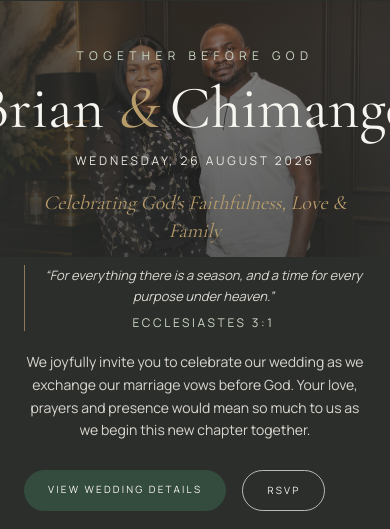
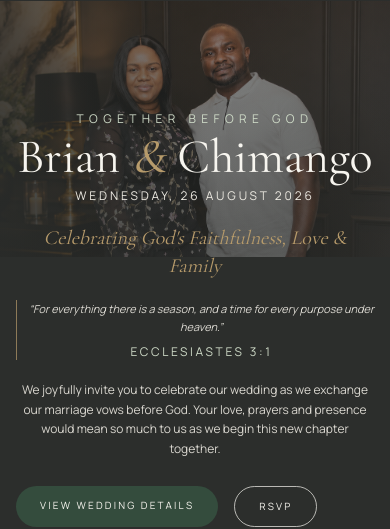
Before and after one commit to BrianWhayo/brian-chimango-wedding, a Next.js app: page / in a window 390 px wide. Shown: the part 293-822 px from the top of the page. Built offline with nearby package versions, Linux system fonts and the light colour scheme; no server answers.

Commit message:
Improve mobile hero layout

```diff
--- a/src/components/Hero.tsx
+++ b/src/components/Hero.tsx
@@ -24,12 +24,12 @@ export default function Hero() {
       <div className="absolute inset-0 bg-gradient-to-t from-ink via-ink/60 to-ink/15" />
       <div className="absolute inset-0 bg-gradient-to-r from-ink/70 via-transparent to-ink/20" />
 
-      <div className="relative z-10 mx-auto mt-auto flex w-full max-w-3xl flex-col items-center gap-4 px-6 pb-10 pt-32 text-center sm:gap-5 sm:px-10 sm:pb-12 md:pb-14">
+      <div className="relative z-10 mx-auto mt-auto flex w-full max-w-md flex-col items-center gap-2 px-4 pb-6 pt-24 text-center sm:max-w-3xl sm:gap-5 sm:px-10 sm:pb-12 sm:pt-32 md:pb-14">
         <p className="animate-fade-in text-xs uppercase tracking-[0.45em] text-mint">
           Together Before God
         </p>
 
-       <h1 className="animate-fade-up font-serif text-5xl leading-[0.95] text-ivory text-balance min-[380px]:text-6xl sm:text-7xl md:text-7xl lg:text-8xl">
+       <h1 className="animate-fade-up font-serif text-4xl leading-[0.95] text-ivory text-balance min-[380px]:text-5xl sm:text-7xl md:text-7xl lg:text-8xl">
           {couple.partnerOne}
           <span className="mx-3 italic text-gilt sm:mx-5">&amp;</span>
           {couple.partnerTwo}
@@ -45,13 +45,13 @@ export default function Hero() {
           <p className="font-serif text-xl italic text-gilt sm:text-2xl">
             {weddingTheme}
           </p>
-          <blockquote className="max-w-2xl border-l border-gilt/70 pl-4 text-[13px] leading-relaxed text-fog/90 sm:pl-5 sm:text-base">
+         <blockquote className="max-w-xl border-l border-gilt/70 pl-3 text-[11px] leading-relaxed text-fog/90 sm:pl-5 sm:text-base">
             <span className="italic">&ldquo;{heroVerse.text}&rdquo;</span>
             <cite className="mt-2 block not-italic text-xs uppercase tracking-[0.22em] text-mint">
               {heroVerse.reference}
             </cite>
           </blockquote>
-          <p className="max-w-2xl text-sm leading-relaxed text-fog/90 sm:text-lg">
+         <p className="max-w-xl text-xs leading-relaxed text-fog/90 sm:text-lg">
             {heroMessage}
           </p>
           <div className="flex flex-wrap gap-4 pt-2">
```
